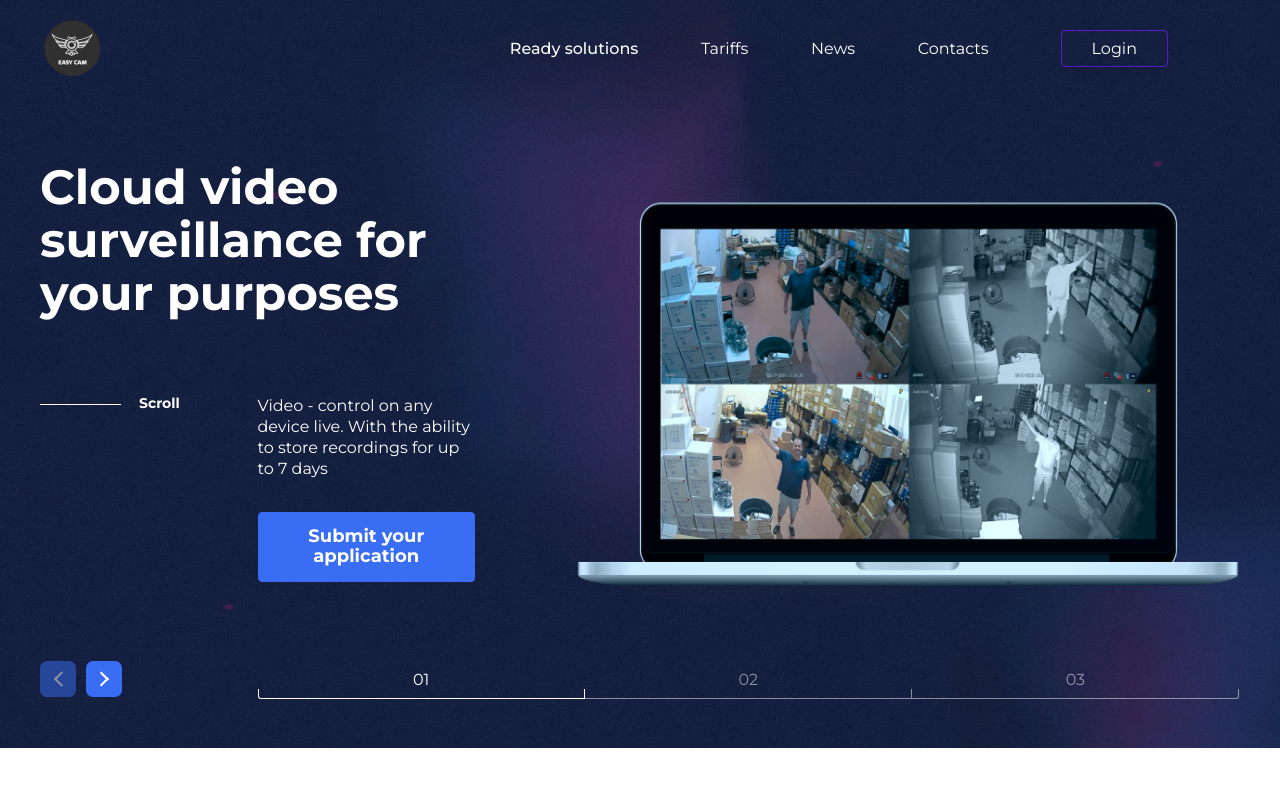
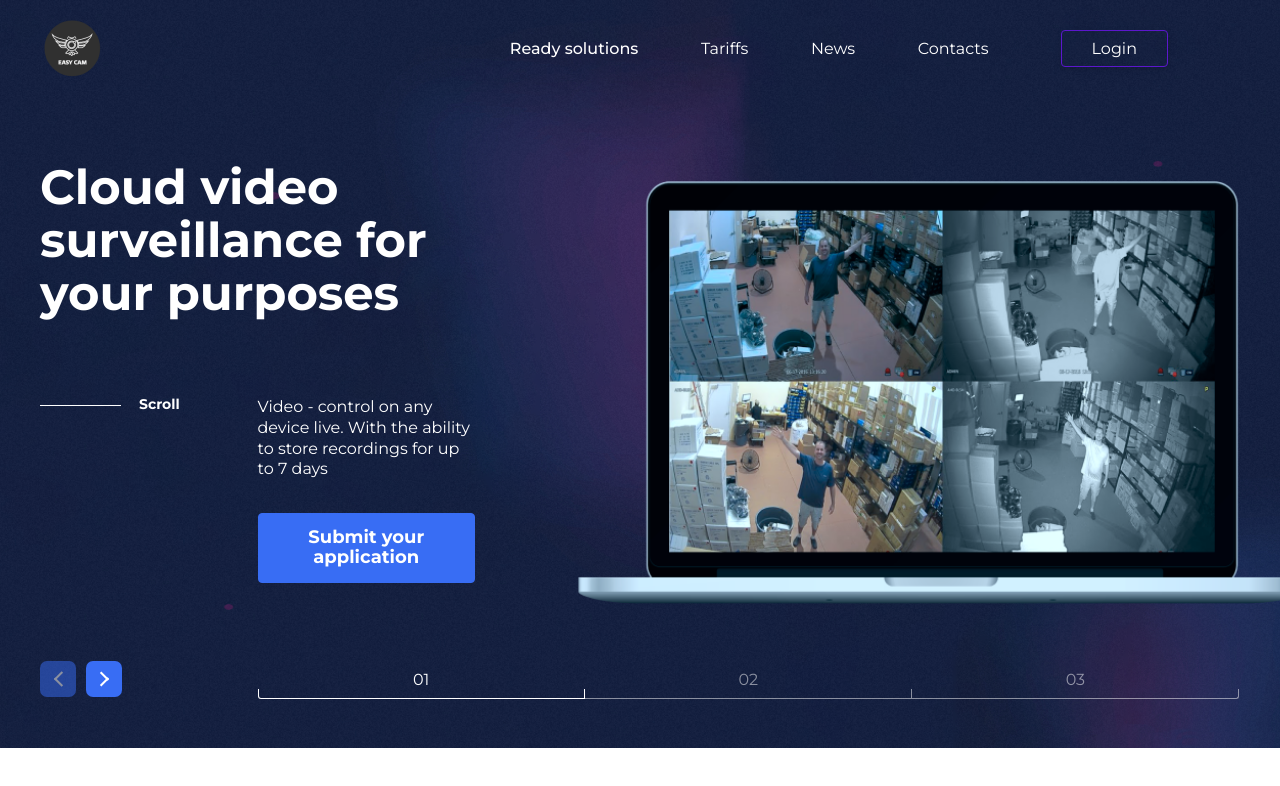
Before and after one commit to Ri4Chaard/video_monitoring_website, a React (Create React App) app: page / in a window 1280 px wide. Shown: the top 786 px of the page. Built offline with nearby package versions, Linux system fonts and the light colour scheme.

Commit message:
Slider animated

```diff
--- a/src/App.js
+++ b/src/App.js
@@ -9,6 +9,7 @@ import { useEffect, useState } from "react";
 import slide1 from "./img/slider/slide1.png";
 import slide2 from "./img/slider/slide2.png";
 import slide3 from "./img/slider/slide3.png";
+import { CSSTransition, TransitionGroup } from "react-transition-group";
 
 function App() {
     const [sliderPos, setSliderPos] = useState(0);
@@ -56,30 +57,51 @@ function App() {
                     <div className="slider">
                         <div className="slider__items">
                             <div className="slider__text">
+                                <div className="slider__header">
+                                    <TransitionGroup component={null}>
                                         {slides.map(
                                             (slide, index) =>
                                                 index == sliderPos && (
-                                            <h1
-                                                className="slider__header"
+                                                    <CSSTransition
                                                         key={index}
+                                                        timeout={700}
+                                                        classNames="headers"
+                                                        mountOnEnter
+                                                        unmountOnExit
                                                     >
+                                                        <h1 key={index}>
                                                             {slide.header}
                                                         </h1>
+                                                    </CSSTransition>
                                                 )
                                         )}
+                                    </TransitionGroup>
+                                </div>
                                 <div className="slider__description">
                                     <div className="slider__scroll">
                                         <span>Scroll</span>
                                     </div>
                                     <div className="slider__paragraph">
+                                        <div className="slider__paragraph-cell">
+                                            <TransitionGroup component={null}>
                                                 {slides.map(
                                                     (slide, index) =>
                                                         index == sliderPos && (
+                                                            <CSSTransition
+                                                                key={index}
+                                                                timeout={700}
+                                                                classNames="paragraph"
+                                                                mountOnEnter
+                                                                unmountOnExit
+                                                            >
                                                                 <p key={index}>
                                                                     {slide.text}
                                                                 </p>
+                                                            </CSSTransition>
                                                         )
                                                 )}
+                                            </TransitionGroup>
+                                        </div>
                                         <button className="slider__button">
                                             Submit your application
                                         </button>
@@ -87,15 +109,25 @@ function App() {
                                 </div>
                             </div>
                             <div className="slider__image">
+                                <TransitionGroup component={null}>
                                     {slides.map(
                                         (slide, index) =>
                                             index == sliderPos && (
+                                                <CSSTransition
+                                                    key={index}
+                                                    timeout={1000}
+                                                    classNames="images"
+                                                    mountOnEnter
+                                                    unmountOnExit
+                                                >
                                                     <img
                                                         key={index}
                                                         src={slide.slide}
                                                     />
+                                                </CSSTransition>
                                             )
                                     )}
+                                </TransitionGroup>
                             </div>
                         </div>
                         <div className="slider__buttons">
--- a/src/styles/style.css
+++ b/src/styles/style.css
@@ -48,10 +48,15 @@
 }
 
 .slider__header {
+    position: relative;
+    flex: 0 0 159px;
+    color: #fff;
+    margin: 0 0 77px 0;
+}
+.slider__header h1 {
+    position: absolute;
     font-size: 48px;
-    color: #fff;
     line-height: 110%;
-    margin: 0 0 77px 0;
 }
 
 .slider__description {
@@ -79,8 +84,12 @@
     line-height: 130%;
     font-weight: 400;
 }
-.slider__paragraph p {
+.slider__paragraph-cell {
+    position: relative;
     flex: 1 0 116px;
+}
+.slider__paragraph-cell p {
+    position: absolute;
 }
 .slider__button {
     color: #fff;
@@ -94,12 +103,16 @@
 }
 
 .slider__image {
+    position: relative;
     flex: 1 1 auto;
     height: 500px;
-    overflow: hidden;
+    /* overflow: hidden; */
 }
 .slider__image img {
-    width: 100%;
+    position: absolute;
+    top: 0;
+    left: 0;
+    width: 110%;
     height: 100%;
     object-fit: contain;
 }
@@ -199,3 +212,57 @@
     height: 10px;
     border-bottom: 1px solid #fff;
 }
+
+/* Slider animations */
+.images-enter {
+    transform: translateX(300px);
+    opacity: 0;
+}
+.images-enter-active {
+    transform: translateX(0);
+    opacity: 1;
+    transition: opacity 500ms ease-in-out 500ms, transform 1000ms;
+}
+.images-exit {
+    transform: translateX(0);
+    opacity: 1;
+}
+.images-exit-active {
+    transform: translateX(300px);
+    opacity: 0;
+    transition: opacity 500ms ease-in-out 500ms, transform 1000ms;
+}
+
+.headers-enter {
+    opacity: 0;
+    position: absolute;
+}
+.headers-enter-active {
+    transform: translateX(0);
+    opacity: 1;
+    transition: 700ms ease-in-out;
+}
+.headers-exit {
+    transform: translateX(0);
+    opacity: 1;
+}
+.headers-exit-active {
+    opacity: 0;
+    transition: 700ms ease-in-out;
+}
+
+.paragraph-enter {
+    opacity: 0;
+    position: absolute;
+}
+.paragraph-enter-active {
+    opacity: 1;
+    transition: 700ms ease-in-out;
+}
+.paragraph-exit {
+    opacity: 1;
+}
+.paragraph-exit-active {
+    opacity: 0;
+    transition: 700ms ease-in-out;
+}
```
Lines whose indentation alone changed are shown as unchanged.
